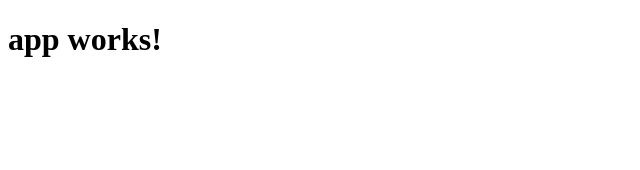
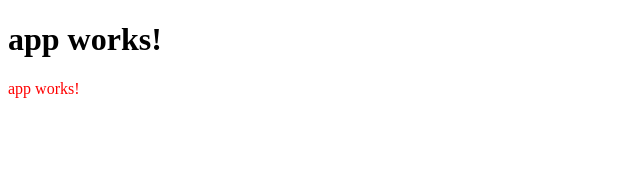
Before and after one commit to jbastias/angular-test-for-jenkins, an Angular app: page / in a window 1280 px wide. Shown: the top 170 px of the page, without its empty margins (0-640 px from the left). Built offline with nearby package versions, Linux system fonts and the light colour scheme.

Commit message:
test github with jenkins

```diff
--- a/karma.conf.js
+++ b/karma.conf.js
@@ -40,6 +40,7 @@ module.exports = function (config) {
     logLevel: config.LOG_INFO,
     autoWatch: true,
     browsers: ['PhantomJS'],
-    singleRun: true
+    singleRun: true,
+    debug: true
   });
 };
--- a/protractor.conf.js
+++ b/protractor.conf.js
@@ -9,7 +9,7 @@ exports.config = {
     './e2e/**/*.e2e-spec.ts'
   ],
   capabilities: {
-    'browserName': 'chrome'
+    'browserName': 'phantomjs'
   },
   directConnect: true,
   baseUrl: 'http://localhost:4200/',
--- a/src/app/app.component.html
+++ b/src/app/app.component.html
@@ -1,3 +1,6 @@
 <h1>
   {{title}}
 </h1>
+<p style="color: red;">
+  {{title}}
+</p>
```
